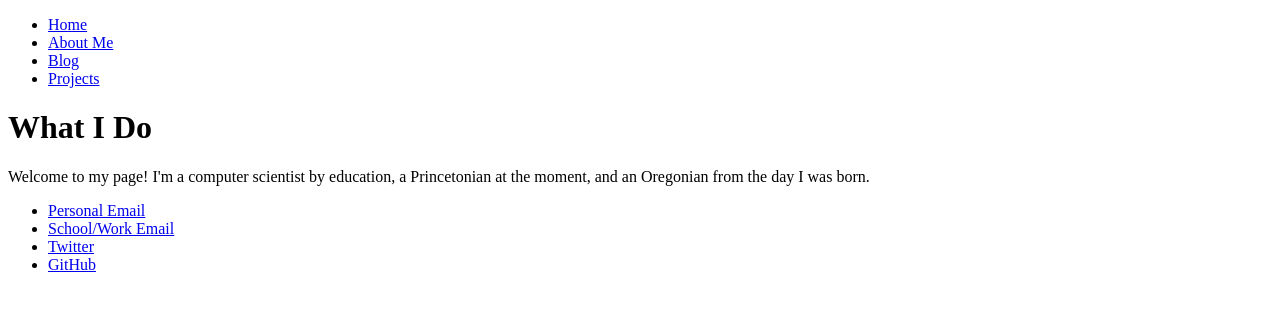
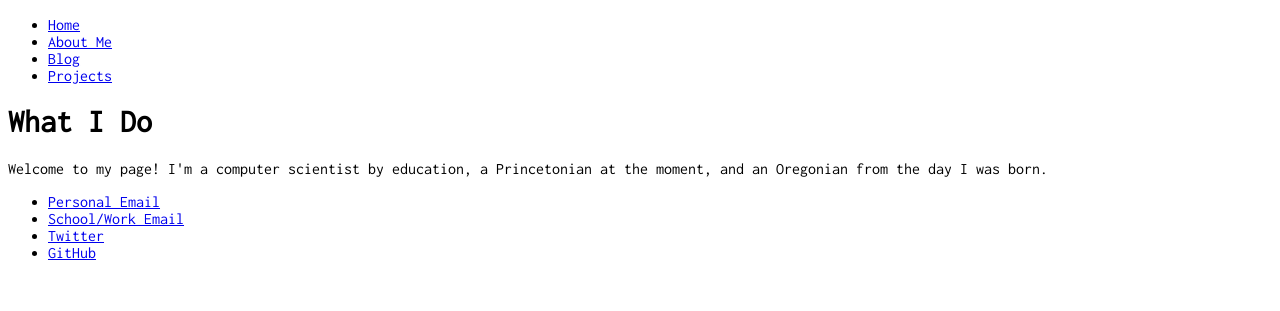
Before and after one commit to justintranjt/justintranjt.github.io, a Jekyll site: the page built from index.html, in a window 1280 px wide. Shown: the top 311 px of the page. Built offline with Jekyll 4.4.1, drawn with Linux system fonts in a browser that asks for light colours.

Commit message:
Update mainstyle.css

```diff
--- a/css/mainstyle.css
+++ b/css/mainstyle.css
@@ -1,4 +1,8 @@
 <style>
+@font-face {
+    font-family: 'Inconsolata';
+}
+
 *{
     font-family: 'Inconsolata';
 }
```
